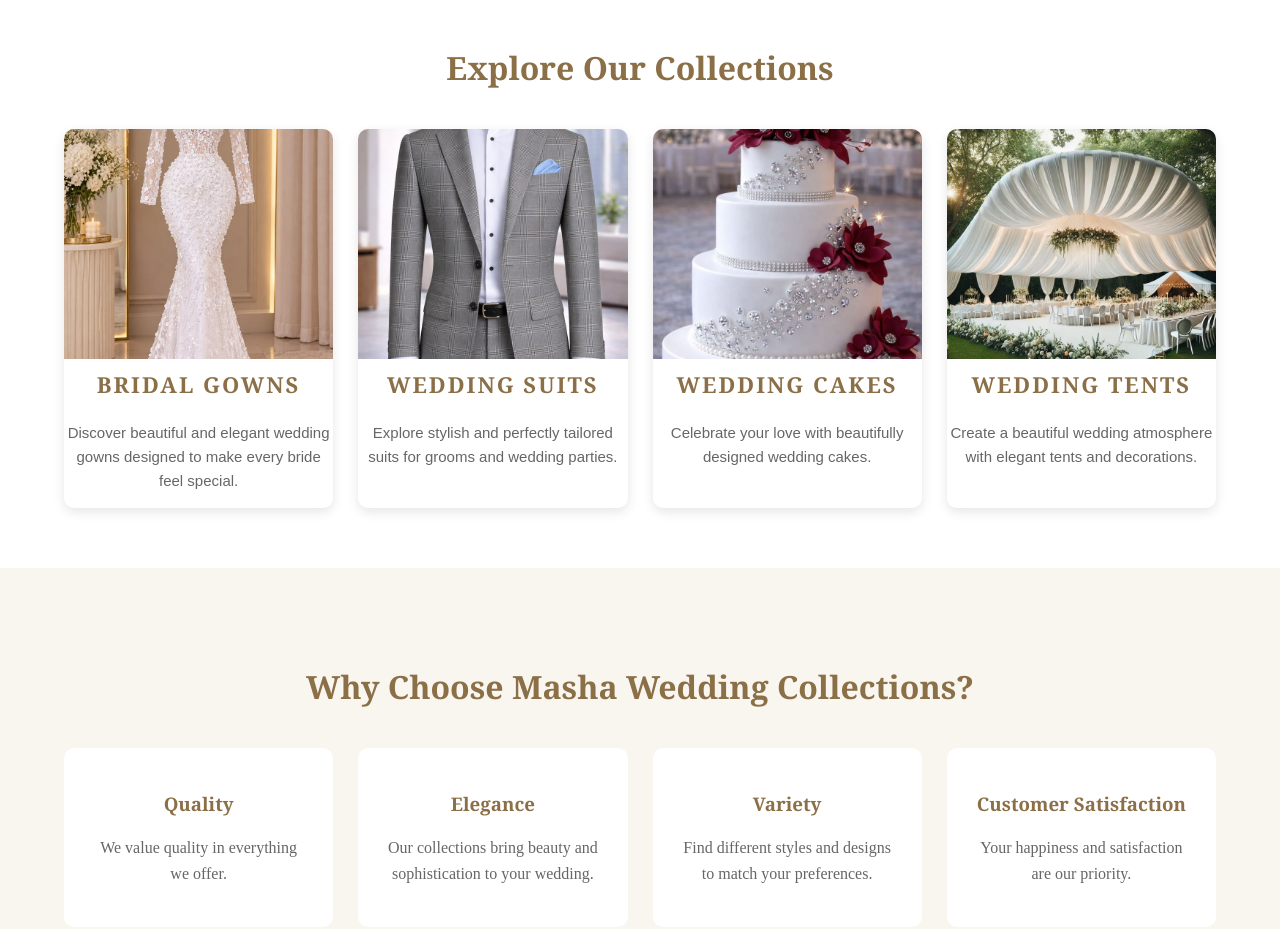
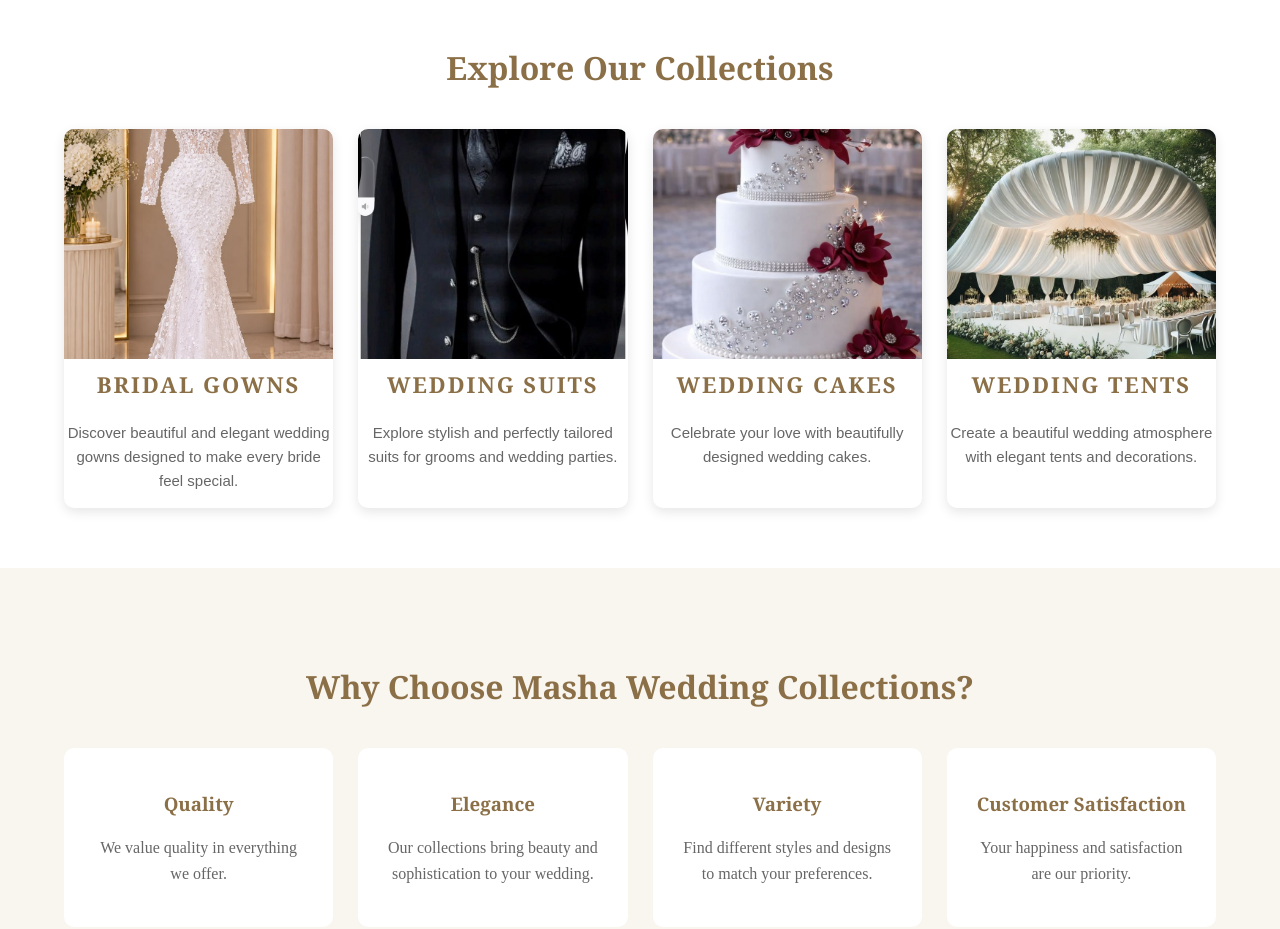
Before and after one commit to Pythonfinance104/-Masha-Wedding-Collections, a plain HTML site: page index.html in a window 1280 px wide. Shown: the part 900-1829 px from the top of the page. Drawn offline with Linux system fonts and the light colour scheme.

Commit message:
Changed welcome suit image

```diff
--- a/index.html
+++ b/index.html
@@ -69,7 +69,7 @@
           </a>
 
           <a href="collections.html#suits" class="demo">
-            <img src="images/suits.jpg" alt="Wedding Suits" loading="lazy"
+            <img src="images\favicon.jpg" alt="Wedding Suits" loading="lazy"
             decoding="async"/>
             <h3>Wedding Suits</h3>
             <p>
```
